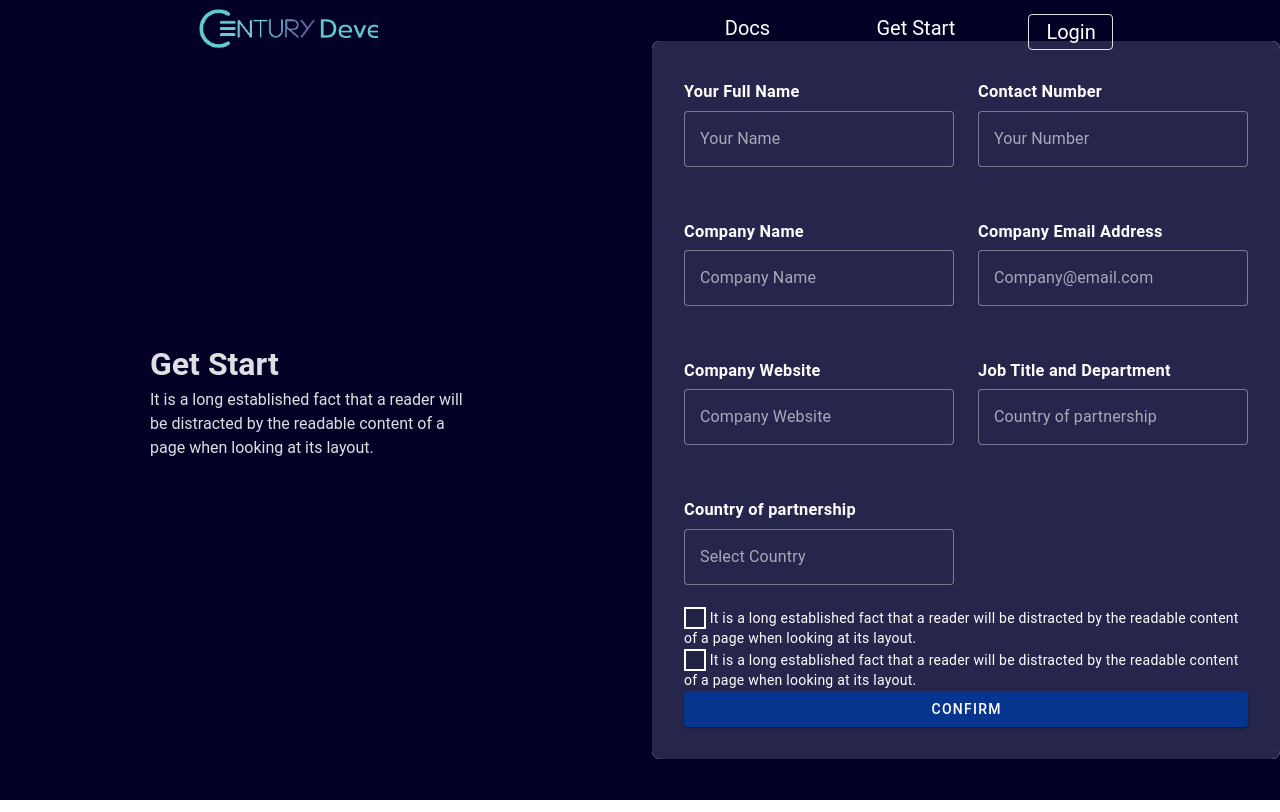
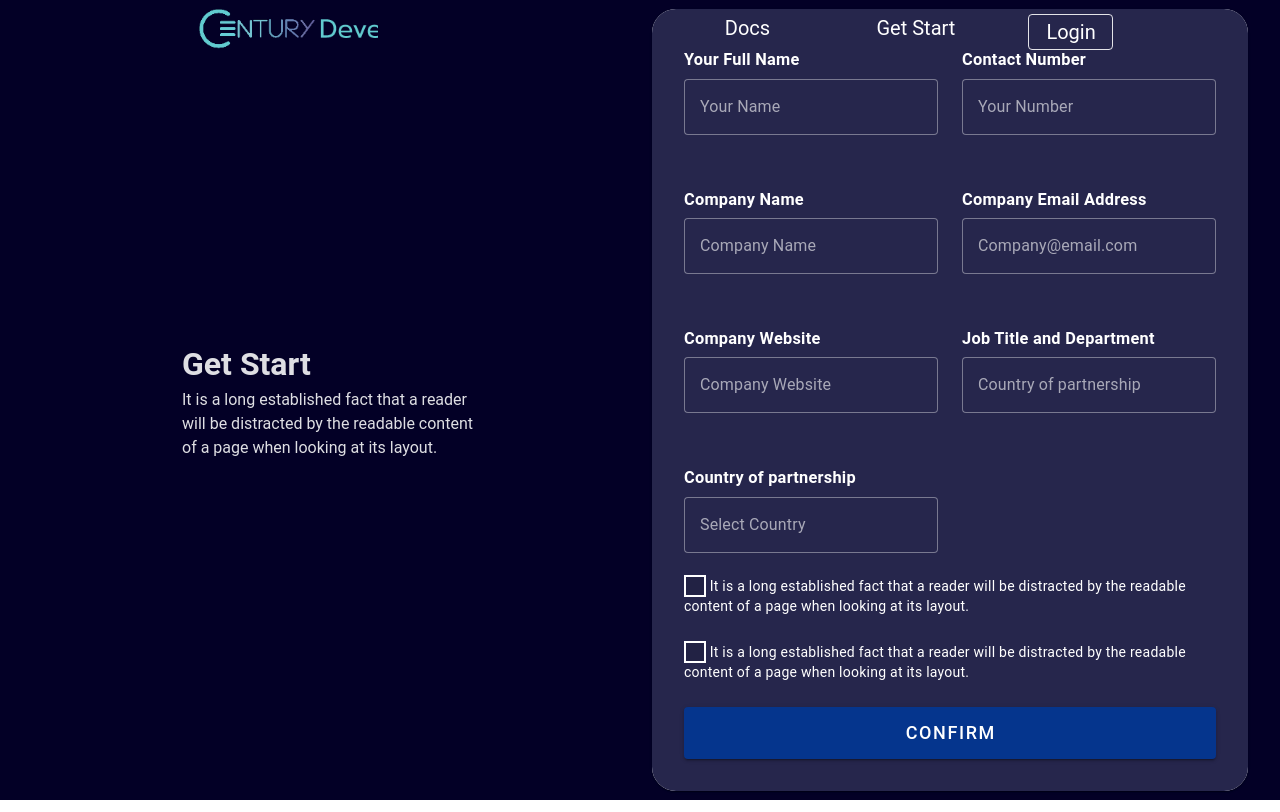
Before and after one commit to suttipong-wisedsa/century-nuxt3, a Nuxt app: page /getstart in a window 1280 px wide. Built offline with nearby package versions, Linux system fonts and the light colour scheme.

Commit message:
responesive

```diff
--- a/pages/getstart.vue
+++ b/pages/getstart.vue
@@ -1,6 +1,9 @@
 <template>
   <v-app>
-    <v-row style="height: 100%; overflow: hidden">
+    <v-row
+      style="height: 100%; overflow: hidden"
+      :class="xs || sm ? 'mx-2 my-5' : 'mx-5'"
+    >
       <v-col :cols="12" sm="6">
         <!-- <img
           src="@/assets/images/Ellipse 361.png"
@@ -12,8 +15,16 @@
           v-if="xs || sm == false"
         >
           <div style="padding: 150px">
-            <h1 class="text-start">Get Start</h1>
-            <p class="text-start">
+            <h1
+              class="text-start"
+              style="font-size: normal normal medium 50px/76px Prompt"
+            >
+              Get Start
+            </h1>
+            <p
+              class="text-start"
+              style="font-size: normal normal normal 20px/27px Segoe UI ;"
+            >
               It is a long established fact that a reader will be distracted by
               the readable content of a page when looking at its layout.
             </p>
@@ -21,9 +32,16 @@
         </div>
       </v-col>
       <v-col :cols="12" sm="6">
-        <div style="height: 100vh" class="d-flex align-center">
-          <div>
-            <v-card class="overflow-auto rounded-lg">
+        <div style="height: 100%" class="d-flex align-center justify-start">
+          <div :style="mbCard()">
+            <div v-if="xs || sm" class="pa-6">
+              <h1 class="text-center">Get Start</h1>
+              <p class="text-start">
+                It is a long established fact that a reader will be distracted
+                by the readable content of a page when looking at its layout.
+              </p>
+            </div>
+            <v-card class="overflow-auto rounded-xl">
               <v-card-text class="bg-card">
                 <v-form>
                   <v-container>
@@ -91,26 +109,7 @@
                         ></v-select>
                       </v-col>
                     </v-row>
-                    <!-- <div class="checkbox check-transparent">
-                      <div>
-                        <input type="checkbox" id="checkbox" />
-                        <label for="checkbox"
-                          >It is a long established fact that a reader will be
-                          distracted by the readable content of a page when
-                          looking at its layout.</label
-                        >
-                      </div>
-                    </div> -->
-                    <!-- <v-checkbox
-                      v-model="ex4"
-                      label="red"
-                      color="red"
-                      value="red"
-                      hide-details
-                    ></v-checkbox>
-                    <v-btn block="100%" min-height="50px" color="info"
-                      >CONFIRM</v-btn
-                    > -->
+                    <div class="pb-6">
                       <input
                         type="checkbox"
                         id="vehicle1"
@@ -119,9 +118,11 @@
                       />
                       <label for="vehicle1">
                         It is a long established fact that a reader will be
-                      distracted by the readable content of a page when looking
-                      at its layout.</label
+                        distracted by the readable content of a page when
+                        looking at its layout.</label
                       ><br />
+                    </div>
+                    <div class="pb-6">
                       <input
                         type="checkbox"
                         id="vehicle2"
@@ -130,10 +131,13 @@
                       />
                       <label for="vehicle2">
                         It is a long established fact that a reader will be
-                      distracted by the readable content of a page when looking
-                      at its layout.</label
+                        distracted by the readable content of a page when
+                        looking at its layout.</label
                       ><br />
-                    <v-btn block="true" color="info">CONFIRM</v-btn>
+                    </div>
+                    <v-btn block="true" color="info" size="x-large"
+                      >CONFIRM</v-btn
+                    >
                   </v-container>
                 </v-form>
               </v-card-text>
@@ -150,6 +154,13 @@ export default {
   setup() {
     const { xs, sm, lg } = useDisplay();
     const route = useRoute();
+    function mbCard() {
+      if (xs.value || sm.value) {
+        return { marginTop: "50px" };
+      } else {
+        // return { fontSize: "35px", textAlign: "center" };
+      }
+    }
     definePageMeta({
       layout: "getstart",
     });
@@ -157,6 +168,7 @@ export default {
       title: "Get Start",
     });
     return {
+      mbCard,
       xs,
       sm,
       lg,
```
Also changed, not shown: public/img/logo.png (added). Lines whose indentation alone changed are shown as unchanged.
